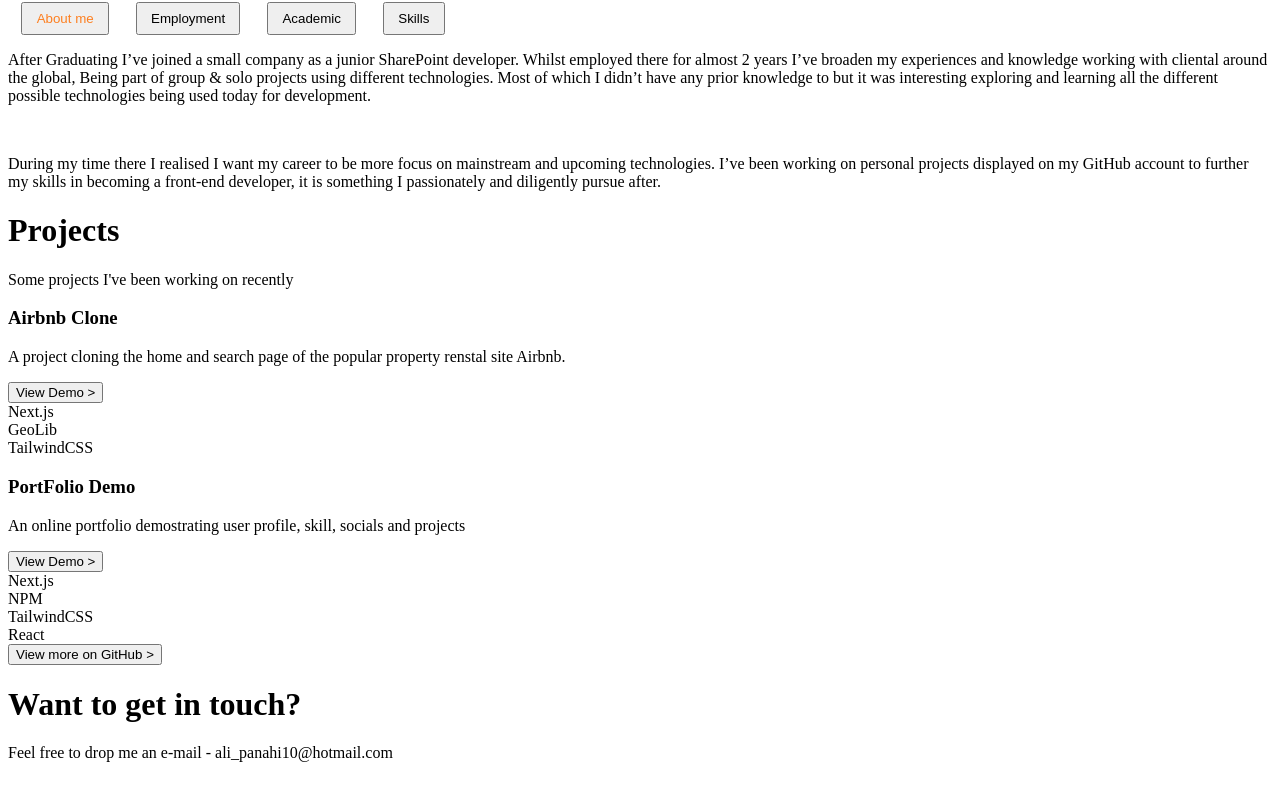
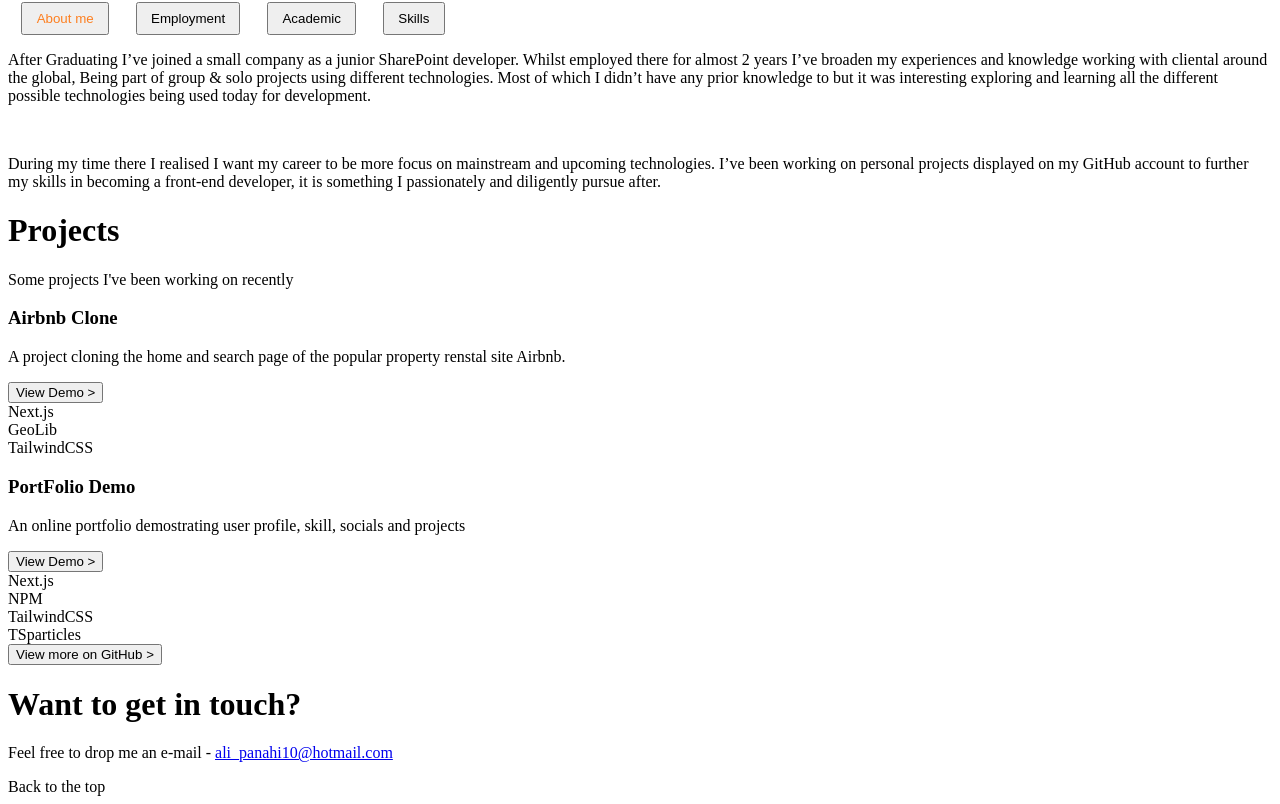
Before and after one commit to APB10/Portfolio, a Next.js app: page / in a window 1280 px wide. Shown: the part 820-1624 px from the top of the page. Before the commit the page ends 1598 px from the top, so only its background shows below. Built offline with nearby package versions, Linux system fonts and the light colour scheme.

Commit message:
added animation to arrow button and smooth trasnition between components

```diff
--- a/components/Footer.js
+++ b/components/Footer.js
@@ -1,8 +1,13 @@
 import React from "react";
+import Link from "next/link";
 
 function Footer() {
+  const scrollToPortfolio = () => {
+    const portfolioElement = document.getElementById("profileArea");
+    portfolioElement.scrollIntoView({ behavior: "smooth" });
+  };
   return (
-    <div className="flex-col m-32">
+    <div className="flex-col sm:m-32">
       <h1 className=" text-3xl text-white text-center">
         Want to get in touch?
       </h1>
@@ -10,9 +15,19 @@ function Footer() {
         Feel free to drop me an e-mail -
         <span className="text-[#fd7f20] cursor-pointer">
           {" "}
-          ali_panahi10@hotmail.com
+          <Link href="mailto:ali_panahi10@hotmail.com">
+            <a>ali_panahi10@hotmail.com </a>
+          </Link>
         </span>
       </p>
+      <div className="text-white text-center w-[60%] mx-auto border-t-2">
+        <a
+          onClick={scrollToPortfolio}
+          className="hover:cursor-pointer hover:text-[#fd7f20]"
+        >
+          Back to the top
+        </a>
+      </div>
     </div>
   );
 }
--- a/components/Header.js
+++ b/components/Header.js
@@ -1,15 +1,34 @@
 import React from "react";
 import Image from "next/image";
 import { useRouter } from "next/dist/client/router";
+import Link from "next/link";
 
 function Header() {
   const router = useRouter();
 
+  const scrollToHome = () => {
+    const portfolioElement = document.getElementById("homeArea");
+    portfolioElement.scrollIntoView({ behavior: "smooth" });
+  };
+
+  const scrollToProjects = () => {
+    const portfolioElement = document.getElementById("projectsArea");
+    portfolioElement.scrollIntoView({ behavior: "smooth" });
+  };
+
+  const scrollToPortfolio = () => {
+    const portfolioElement = document.getElementById("profileArea");
+    portfolioElement.scrollIntoView({ behavior: "smooth" });
+  };
+
   return (
-    <header className="top-0 z-50 flex items-center justify-between bg-transparent p-5 md:px-10 border-b-2 border-white ">
+    <header
+      id="profileArea"
+      className="top-0 z-50 flex items-center justify-between bg-transparent p-5 md:px-10 border-b-2 border-white "
+    >
       {/* Left - Logo */}
       <div
-        onClick={() => router.push("/")}
+        onClick={() => router.push("#homeArea")}
         className="relative flex items-center h-12 w-12  cursor-pointer my-auto"
       >
         <Image
@@ -25,24 +44,24 @@ function Header() {
         <ul className="flex text-white justify-center md:text-2xl ">
           <li className="ml-6 mr-6">
             <a
-              className=" hover:text-[#FD7F20] active:underline active:text-[#FD7F20]"
-              href="#"
+              onClick={scrollToHome}
+              className=" hover:text-[#FD7F20] active:underline active:text-[#FD7F20] hover:cursor-pointer"
             >
               HOME
             </a>
           </li>
           <li className="mr-6">
             <a
-              className=" hover:text-[#FD7F20] active:underline active:text-[#FD7F20]"
-              href="#"
+              onClick={scrollToPortfolio}
+              className=" hover:text-[#FD7F20] active:underline active:text-[#FD7F20] hover:cursor-pointer"
             >
               PROFILE
             </a>
           </li>
           <li className="mr-6">
             <a
-              className=" hover:text-[#FD7F20] active:underline active:text-[#FD7F20]"
-              href="#"
+              onClick={scrollToProjects}
+              className=" hover:text-[#FD7F20] active:underline active:text-[#FD7F20] hover:cursor-pointer"
             >
               PROJECTS
             </a>
--- a/components/LandingPage.js
+++ b/components/LandingPage.js
@@ -1,19 +1,32 @@
-import React from "react";
+import React, { useState } from "react";
 import { ArrowNarrowRightIcon } from "@heroicons/react/solid";
 
 function Header() {
+  const scrollToPortfolio = () => {
+    const portfolioElement = document.getElementById("profileArea");
+    portfolioElement.scrollIntoView({ behavior: "smooth" });
+  };
   return (
-    <div className="grid place-content-center h-screen position: relative">
+    <div
+      id="homeArea"
+      className="grid place-content-center h-screen position: relative"
+    >
       <h1 className=" text-3xl text-white text-center">
         Hello, I'm <span className="text-[#FD7F20]"> Ali P. Bouraki. </span>
         <h1> I'm a Front-End Developer </h1>{" "}
       </h1>
+
       <button
-        className="flex items-center justify-center text-[#FD7F20] bg-transparent border border-white py-4 shadow-md rounded-full font-bold my-4
+        id="lpbutton"
+        onClick={scrollToPortfolio}
+        className="group flex items-center justify-center text-[#FD7F20] bg-transparent border border-white py-4 shadow-md rounded-full font-bold my-4
             hover:bg-white active:scale-90 transition duration-100 ease-in-out "
       >
         View my portfolio{" "}
-        <ArrowNarrowRightIcon className="pl-2 h-8 justify-end" />{" "}
+        <ArrowNarrowRightIcon
+          id="arrowIcon"
+          className="pl-2 h-8 justify-end group-hover:rotate-90 transition duration-700 ease-in-out "
+        />
       </button>
     </div>
   );
--- a/components/Projects.js
+++ b/components/Projects.js
@@ -3,7 +3,7 @@ import Image from "next/image";
 
 function Projects() {
   return (
-    <div>
+    <div id="projectsArea">
       <h1 className="text-white text-center p-12 text-2xl">Projects</h1>
       <p className="text-white text-center text-sm mb-12">
         Some projects I've been working on recently
@@ -107,7 +107,7 @@ function Projects() {
                 TailwindCSS
               </div>
               <div className="border-2 border-[#fd7f20] p-1 rounded-md">
-                React
+                TSparticles
               </div>
             </div>
           </div>
```
